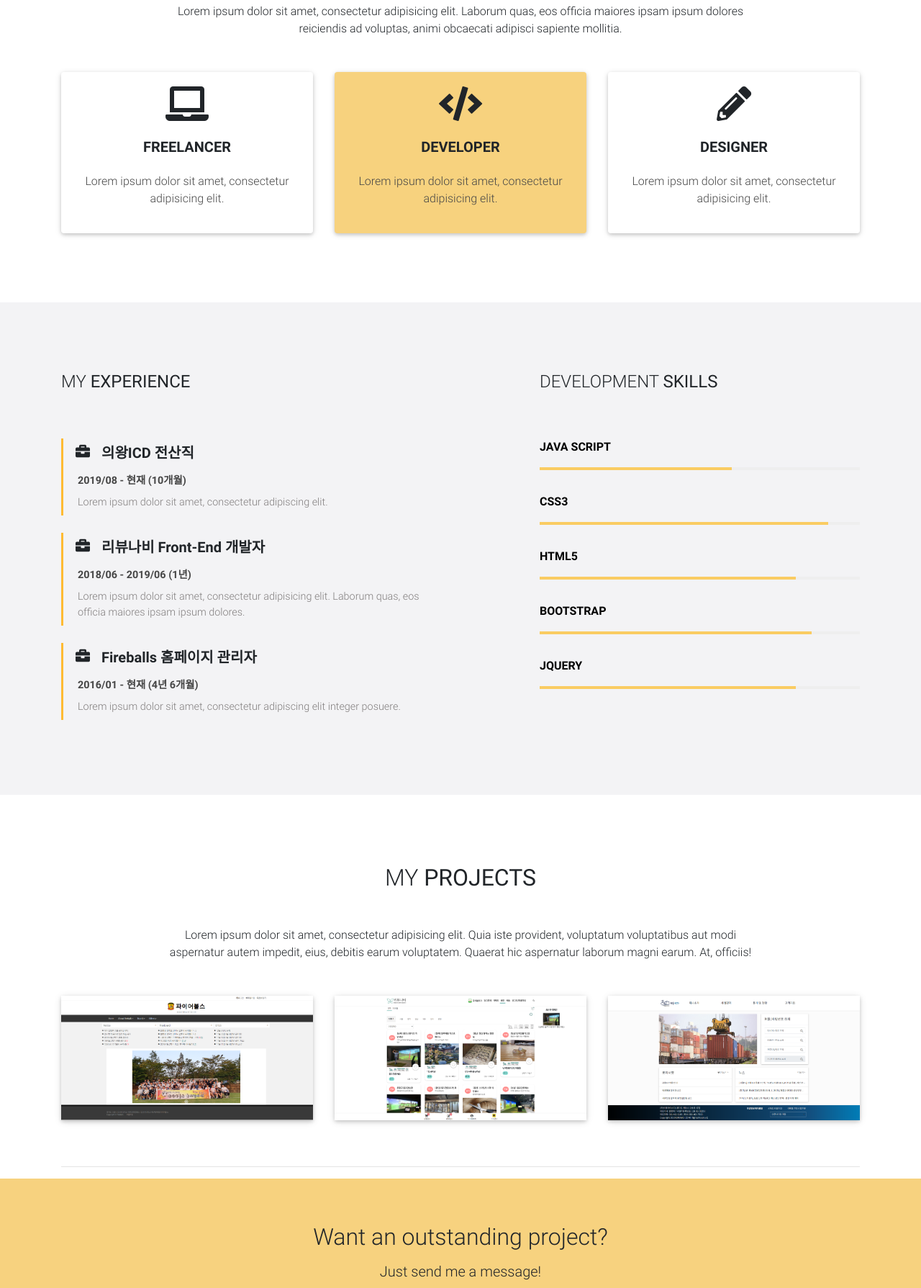
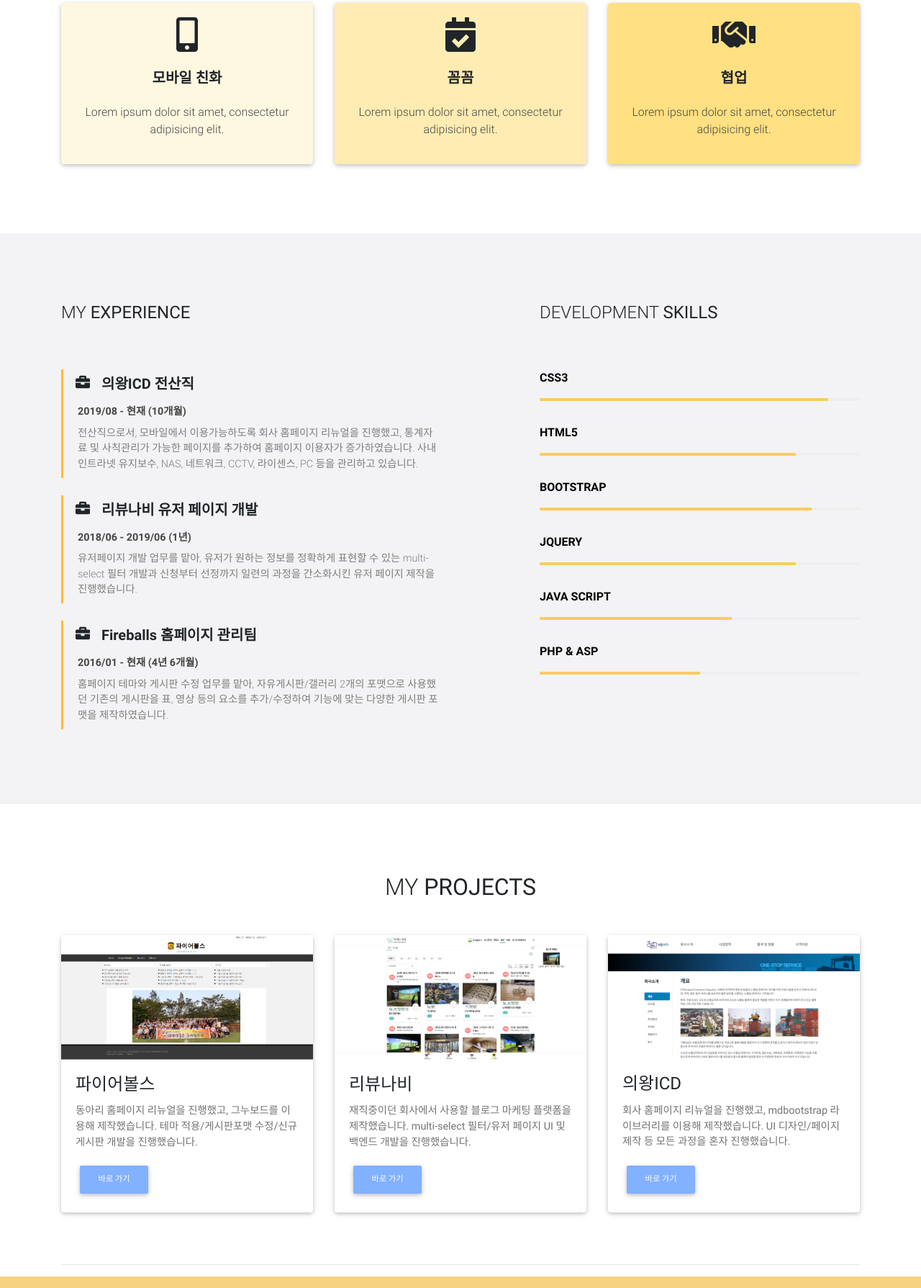
Before and after one commit to Teskamo/main, a plain HTML site: page index.html in a window 1280 px wide. Shown: the part 978-2767 px from the top of the page at 72% size. Drawn offline with Linux system fonts and the light colour scheme.

Commit message:
experience 수정

```diff
--- a/index.html
+++ b/index.html
@@ -51,11 +51,11 @@
             <!-- Navbar -->
             <nav class="navbar navbar-expand-lg navbar-dark fixed-top scrolling-navbar">
                 <div class="container">
-                    <a class="navbar-brand" href="#">Navbar</a>
-                    <button class="navbar-toggler" type="button" data-toggle="collapse" data-target="#navbarTogglerDemo02" aria-controls="navbarTogglerDemo02" aria-expanded="false" aria-label="Toggle navigation">
+                    <a class="navbar-brand" href="#">JD</a>
+                    <button class="navbar-toggler" type="button" data-toggle="collapse" data-target="#navbarToggler" aria-controls="navbarToggler" aria-expanded="false" aria-label="Toggle navigation">
                         <span class="navbar-toggler-icon"></span>
                     </button>
-                    <div class="collapse navbar-collapse" id="navbarTogglerDemo02">
+                    <div class="collapse navbar-collapse" id="navbarToggler">
                         <ul class="navbar-nav mr-auto smooth-scroll">
                             <li class="nav-item">
                                 <a class="nav-link waves-effect waves-light" href="#home">Home <span class="sr-only">(current)</span></a>
@@ -92,8 +92,7 @@
             </nav>
 
             <!-- Intro Section -->
-            <div id="home" class="view jarallax" data-jarallax="{'speed': 0.2}"
-                style="background-image: none; background-repeat: no-repeat; background-size: cover; background-position: center center; z-index: 0;">
+            <div id="home" class="view jarallax" style="background-image: none; background-repeat: no-repeat; background-size: cover; background-position: center center; z-index: 0;">
                 <div class="mask rgba-white-strong">
                     <div class="container h-100 d-flex justify-content-center align-items-center">
                         <div class="row smooth-scroll">
@@ -128,7 +127,7 @@
                     <!-- Section title -->
                     <h2 class="text-center text-uppercase my-5 pt-5 wow fadeIn" data-wow-delay="0.2s" >About <strong>JD</strong></h2>
 
-                    <p class="text-center w-responsive mx-auto wow fadeIn my-5" data-wow-delay="0.2s" >Lorem ipsum dolor sit amet, consectetur adipisicing elit. Laborum quas, eos officia maiores ipsam ipsum dolores reiciendis ad voluptas, animi obcaecati adipisci sapiente mollitia.</p>
+                    <!--<p class="text-center w-responsive mx-auto wow fadeIn my-5" data-wow-delay="0.2s" >Lorem ipsum dolor sit amet, consectetur adipisicing elit. Laborum quas, eos officia maiores ipsam ipsum dolores reiciendis ad voluptas, animi obcaecati adipisci sapiente mollitia.</p>-->
 
                     <!-- First row -->
                     <div class="row features-big text-center wow fadeIn" data-wow-delay="0.4s" >
@@ -137,9 +136,9 @@
                         <div class="col-md-4 mb-5">
 
                             <!--Panel-->
-                            <div class="card card-body hoverable">
-                                <i class="fas fa-laptop fa-3x mb-4" aria-hidden="true"></i>
-                                <h5 class="font-weight-bold text-uppercase mb-4">Freelancer</h5>
+                            <div class="card card-body hoverable amber lighten-5">
+                                <i class="fas fa-mobile-alt fa-3x mb-4" aria-hidden="true"></i>
+                                <h5 class="font-weight-bold text-uppercase mb-4">모바일 친화</h5>
                                 <p class="dark-grey-text">Lorem ipsum dolor sit amet, consectetur adipisicing elit.</p>
                             </div>
                             <!--/.Panel-->
@@ -151,9 +150,9 @@
                         <div class="col-md-4 mb-5">
 
                             <!--Panel-->
-                            <div class="card card-body yellow hoverable">
-                                <i class="fas fa-code fa-3x mb-4" aria-hidden="true"></i>
-                                <h5 class="font-weight-bold text-uppercase mb-4">Developer</h5>
+                            <div class="card card-body hoverable amber lighten-4">
+                                <i class="fas fa-calendar-check fa-3x mb-4" aria-hidden="true"></i>
+                                <h5 class="font-weight-bold text-uppercase mb-4">꼼꼼</h5>
                                 <p class="dark-grey-text">Lorem ipsum dolor sit amet, consectetur adipisicing elit.</p>
                             </div>
                             <!--/.Panel-->
@@ -165,9 +164,9 @@
                         <div class="col-md-4 mb-5">
 
                             <!--Panel-->
-                            <div class="card card-body hoverable">
-                                <i class="fas fa-pencil-alt fa-3x mb-4" aria-hidden="true"></i>
-                                <h5 class="font-weight-bold text-uppercase mb-4">Designer</h5>
+                            <div class="card card-body hoverable amber lighten-3">
+                                <i class="fas fa-handshake fa-3x mb-4" aria-hidden="true"></i>
+                                <h5 class="font-weight-bold text-uppercase mb-4">협업</h5>
                                 <p class="dark-grey-text">Lorem ipsum dolor sit amet, consectetur adipisicing elit.</p>
                             </div>
                             <!--/.Panel-->
@@ -208,21 +207,30 @@
                                         <h5 class="font-weight-bold mb-3">의왕ICD 전산직</h5>
                                     </div>
                                     <p class="font-weight-bold ml-1 dark-grey-text mb-2">2019/08 - 현재 (10개월)</p>
-                                        <p class="mb-0 ml-1 light-grey-text">Lorem ipsum dolor sit amet, consectetur adipiscing elit. </p>
+                                    <p class="mb-0 ml-1 light-grey-text">
+                                        전산직으로서, 모바일에서 이용가능하도록 회사 홈페이지 리뉴얼을 진행했고, 통계자료 및 사칙관리가 가능한 페이지를 추가하여 홈페이지 이용자가 증가하였습니다.
+                                        사내 인트라넷 유지보수, NAS, 네트워크, CCTV, 라이센스, PC 등을 관리하고 있습니다.
+                                    </p>
                                 </blockquote>
 
                                 <blockquote class="blockquote bq-warning mt-1 mb-4">
                                     <div class="row"> <i class="fas fa-briefcase fa-x mb-1 mr-3 ml-3" aria-hidden="true"></i>
-                                            <h5 class="font-weight-bold mb-3">리뷰나비 Front-End 개발자</h5> </div>
+                                        <h5 class="font-weight-bold mb-3">리뷰나비 유저 페이지 개발</h5> </div>
                                     <p class="font-weight-bold ml-1 dark-grey-text mb-2">2018/06 - 2019/06 (1년)</p>
-                                        <p class="mb-0 ml-1 light-grey-text">Lorem ipsum dolor sit amet, consectetur adipisicing elit. Laborum quas, eos officia maiores ipsam ipsum dolores. </p>
+                                    <p class="mb-0 ml-1 light-grey-text"><!--기존의 SNS 마케팅 플랫폼은 원하는 광고를 필터링할 때, 카테고리별 단일 필터를 사용했기 때문에 원하는 정보만을 보여주기 힘들었습니다.-->
+                                        유저페이지 개발 업무를 맡아, 유저가 원하는 정보를 정확하게 표현할 수 있는 multi-select 필터 개발과 신청부터 선정까지 일련의 과정을 간소화시킨 유저 페이지 제작을 진행했습니다.
+                                    </p>
                                 </blockquote>
 
                                 <blockquote class="blockquote bq-warning">
                                     <div class="row"> <i class="fas fa-briefcase fa-x mb-1 mr-3 ml-3" aria-hidden="true"></i>
-                                            <h5 class="font-weight-bold mb-3">Fireballs 홈페이지 관리자</h5> </div>
+                                        <h5 class="font-weight-bold mb-3">Fireballs 홈페이지 관리팀</h5> </div>
                                     <p class="font-weight-bold ml-1 dark-grey-text mb-2"><strong>2016/01 - 현재 (4년 6개월)</strong></p>
-                                        <p class="mb-0 ml-1 light-grey-text">Lorem ipsum dolor sit amet, consectetur adipiscing elit integer posuere.</p>
+                                    <p class="mb-0 ml-1 light-grey-text"><!--2014년, 동아리 주장을 맡아 리그 우승을 이루고, 체계적인 시스템의 필요성을 느꼈습니다. 이후, -->
+                                        <!-- 유지보수가 용이하도록 설치형 프로그램 그누보드로 홈페이지 리뉴얼을 진행했고, 모바일에서도 사용할 수 있도록 반응형 웹을 선정하였습니다. -->
+                                        홈페이지 테마와 게시판 수정 업무를 맡아, 자유게시판/갤러리 2개의 포맷으로 사용했던 기존의 게시판을 표, 영상 등의 요소를 추가/수정하여 기능에 맞는 다양한 게시판 포맷을 제작하였습니다.
+
+                                    </p>
                                 </blockquote>
 
                             </div>
@@ -237,12 +245,7 @@
                             </div>
 
                             <!--Description-->
-                                <p class="black-text text-uppercase font-weight-bold" align="justify">Java Script</p>
-                                    <div class="md-progress">
-                                        <div class="progress-bar" role="progressbar" style="width: 60%" aria-valuenow="25" aria-valuemin="0" aria-valuemax="100"></div>
-                                    </div>
-
-                                <p class="black-text text-uppercase font-weight-bold pt-3" align="justify">CSS3</p>
+                            <p class="black-text text-uppercase font-weight-bold" align="justify">CSS3</p>
                             <div class="md-progress">
                                 <div class="progress-bar" role="progressbar" style="width: 90%" aria-valuenow="25" aria-valuemin="0" aria-valuemax="100"></div>
                             </div>
@@ -260,6 +263,16 @@
                             <p class="black-text text-uppercase font-weight-bold pt-3" align="justify">jQuery</p>
                             <div class="md-progress">
                                 <div class="progress-bar" role="progressbar" style="width: 80%" aria-valuenow="25" aria-valuemin="0" aria-valuemax="100"></div>
+                            </div>
+
+                            <p class="black-text text-uppercase font-weight-bold pt-3" align="justify">Java Script</p>
+                            <div class="md-progress">
+                                <div class="progress-bar" role="progressbar" style="width: 60%" aria-valuenow="25" aria-valuemin="0" aria-valuemax="100"></div>
+                            </div>
+
+                            <p class="black-text text-uppercase font-weight-bold pt-3" align="justify">PHP & ASP</p>
+                            <div class="md-progress">
+                                <div class="progress-bar" role="progressbar" style="width: 50%" aria-valuenow="25" aria-valuemin="0" aria-valuemax="100"></div>
                             </div>
 
                             </div>
@@ -299,12 +312,52 @@
                     <h2 class="text-center text-uppercase my-5 pt-5 wow fadeIn" data-wow-delay="0.2s" >My <strong>projects</strong></h2>
 
                     <!-- Section description -->
-                    <p class="text-center w-responsive mx-auto wow fadeIn my-5" >Lorem ipsum dolor sit amet, consectetur adipisicing elit. Quia iste provident, voluptatum voluptatibus aut modi aspernatur autem impedit, eius, debitis earum voluptatem. Quaerat hic aspernatur laborum magni earum. At, officiis!</p>
+                    <!--<p class="text-center w-responsive mx-auto wow fadeIn my-5" >Lorem ipsum dolor sit amet, consectetur adipisicing elit. Quia iste provident, voluptatum voluptatibus aut modi aspernatur autem impedit, eius, debitis earum voluptatem. Quaerat hic aspernatur laborum magni earum. At, officiis!</p>-->
 
                     <!-- First row -->
+                    <div class="card-deck wow fadeIn" data-wow-delay="0.4s">
+                        <div class="card mb-4">
+                            <div class="view overlay">
+                                <img class="card-img-top" src="./img/1-fireballs.png" alt="파이어볼스">
+                                <a href="http://fireballs.dothome.co.kr" target="_blank" >
+                                    <div class="mask rgba-white-slight"></div>
+                                </a>
+                                <div class="card-body">
+                                    <h4 class="card-title">파이어볼스</h4>
+                                    <p class="card-text">동아리 홈페이지 리뉴얼을 진행했고, 그누보드를 이용해 제작했습니다. 테마 적용/게시판포맷 수정/신규게시판 개발을 진행했습니다. </p>
+                                    <a href="http://fireballs.dothome.co.kr" target="_blank" class="btn btn-light-blue btn-md">바로 가기</a>
+                                </div>
+                            </div>
+                        </div>
+                        <div class="card mb-4">
+                            <div class="view overlay">
+                                <img class="card-img-top" src="./img/2-reviewnavi.png" alt="파이어볼스">
+                                <a href="http://www.reviewnavi.co.kr" target="_blank">
+                                    <div class="mask rgba-white-slight"></div>
+                                </a>
+                                <div class="card-body">
+                                    <h4 class="card-title">리뷰나비</h4>
+                                    <p class="card-text">재직중이던 회사에서 사용할 블로그 마케팅 플랫폼을 제작했습니다. multi-select 필터/유저 페이지 UI 및 백엔드 개발을 진행했습니다.</p>
+                                    <a href="http://www.reviewnavi.co.kr" target="_blank" class="btn btn-light-blue btn-md">바로 가기</a>
+                                </div>
+                            </div>
+                        </div>
+                        <div class="card mb-4">
+                            <div class="view overlay">
+                                <img class="card-img-top" src="./img/3-uicd2.png" alt="파이어볼스">
+                                <a href="http://www.uicd.co.kr" target="_blank">
+                                    <div class="mask rgba-white-slight"></div>
+                                </a>
+                                <div class="card-body">
+                                    <h4 class="card-title">의왕ICD</h4>
+                                    <p class="card-text">회사 홈페이지 리뉴얼을 진행했고, mdbootstrap 라이브러리를 이용해 제작했습니다. UI 디자인/페이지 제작 등 모든 과정을 혼자 진행했습니다.</p>
+                                    <a href="http://www.uicd.co.kr" target="_blank" class="btn btn-light-blue btn-md">바로 가기</a>
+                                </div>
+                            </div>
+                        </div>
+                    </div>
+                    <!--
                     <div class="row wow fadeIn" data-wow-delay="0.4s" >
-
-                        <!-- First column -->
                         <figure class="col-md-4">
                             <a href="http://fireballs.dothome.co.kr" target="_blank">
                                 <img src="./img/1-fireballs.png" class="img-fluid z-depth-1">
@@ -322,9 +375,8 @@
                             </a>
                         </figure>
 
-                        <!-- /.First column -->
-
                     </div>
+                    -->
                     <!-- /.First row -->
 
                 </section>
@@ -427,8 +479,8 @@
             <div class="streak1">
                 <div class="flex-center">
                     <ul class="list-unstyled">
-                        <li><h2 class="h2-responsive mt-5 wow fadeIn" >Want an outstanding project?</h2></li>
-                        <li><h5 class="h5-responsive wow fadeIn" data-wow-delay="0.2s" >Just send me a message!</h5></li>
+                        <li><h5 class="h5-responsive mt-5 wow fadeIn" >Thanks for Visiting</h5></li>
+                        <!--<li><h5 class="h5-responsive wow fadeIn" data-wow-delay="0.2s" >Just send me a message!</h5></li>-->
                     </ul>
                 </div>
             </div>
@@ -445,7 +497,7 @@
                 <li class="nav-item"><a class="nav-link" href="#about"><span></span></a></li>
                 <li class="nav-item"><a class="nav-link" href="#skills"><span></span></a></li>
                 <li class="nav-item"><a class="nav-link" href="#works"><span></span></a></li>
-                <li class="nav-item"><a class="nav-link" href="#contact"><span></span></a></li>
+                <!--<li class="nav-item"><a class="nav-link" href="#contact"><span></span></a></li>-->
             </ul>
         </div>
 
@@ -471,7 +523,7 @@
 
             // initialize lightbox
             $(function () {
-                $("#mdb-lightbox-ui").load("../mdb-addons/mdb-lightbox-ui.html");
+                //$("#mdb-lightbox-ui").load("../mdb-addons/mdb-lightbox-ui.html");
             });
 
             $('.navbar-collapse a').click(function(){
```
Also changed, not shown: img/3-uicd2.png (added). Lines whose indentation alone changed are shown as unchanged.
